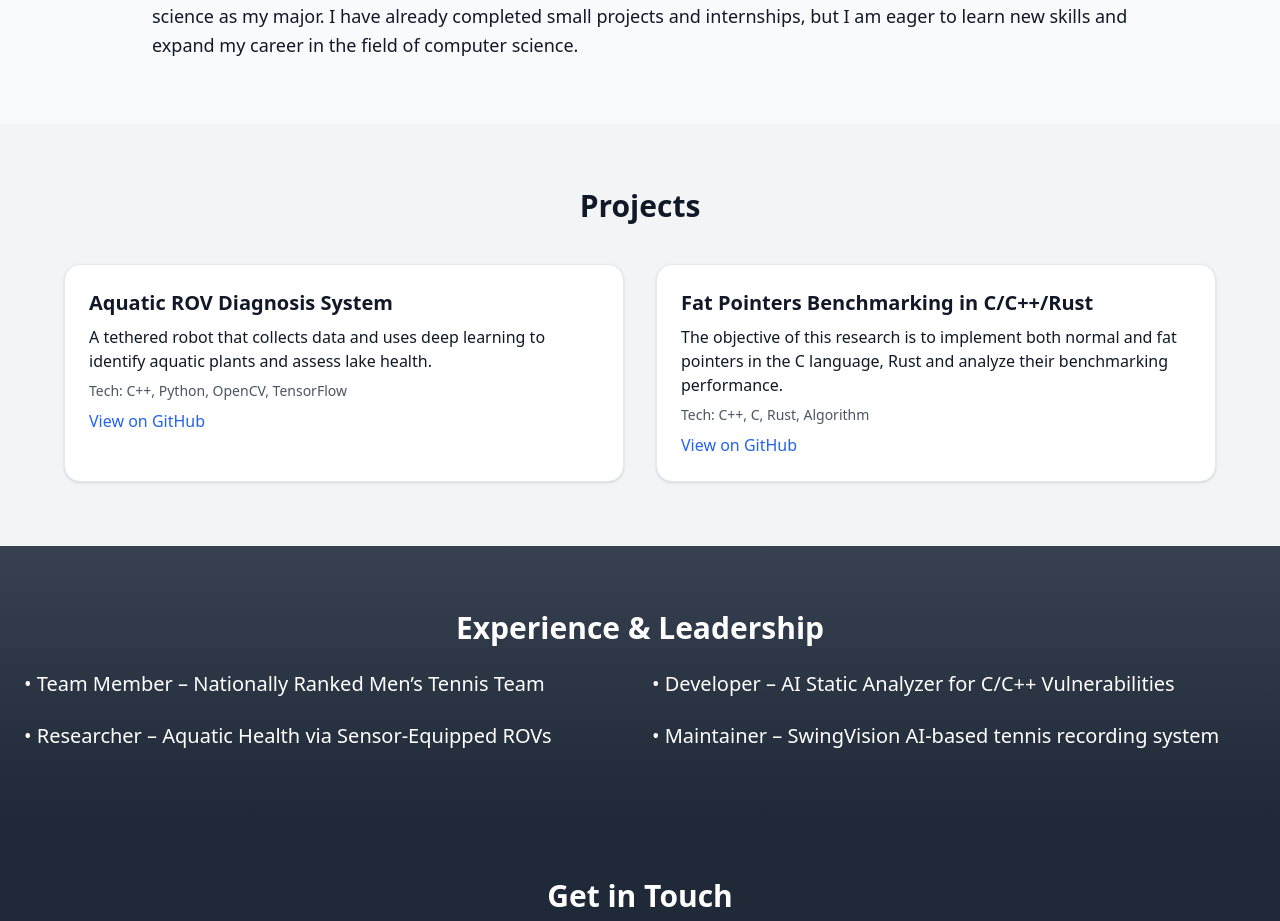
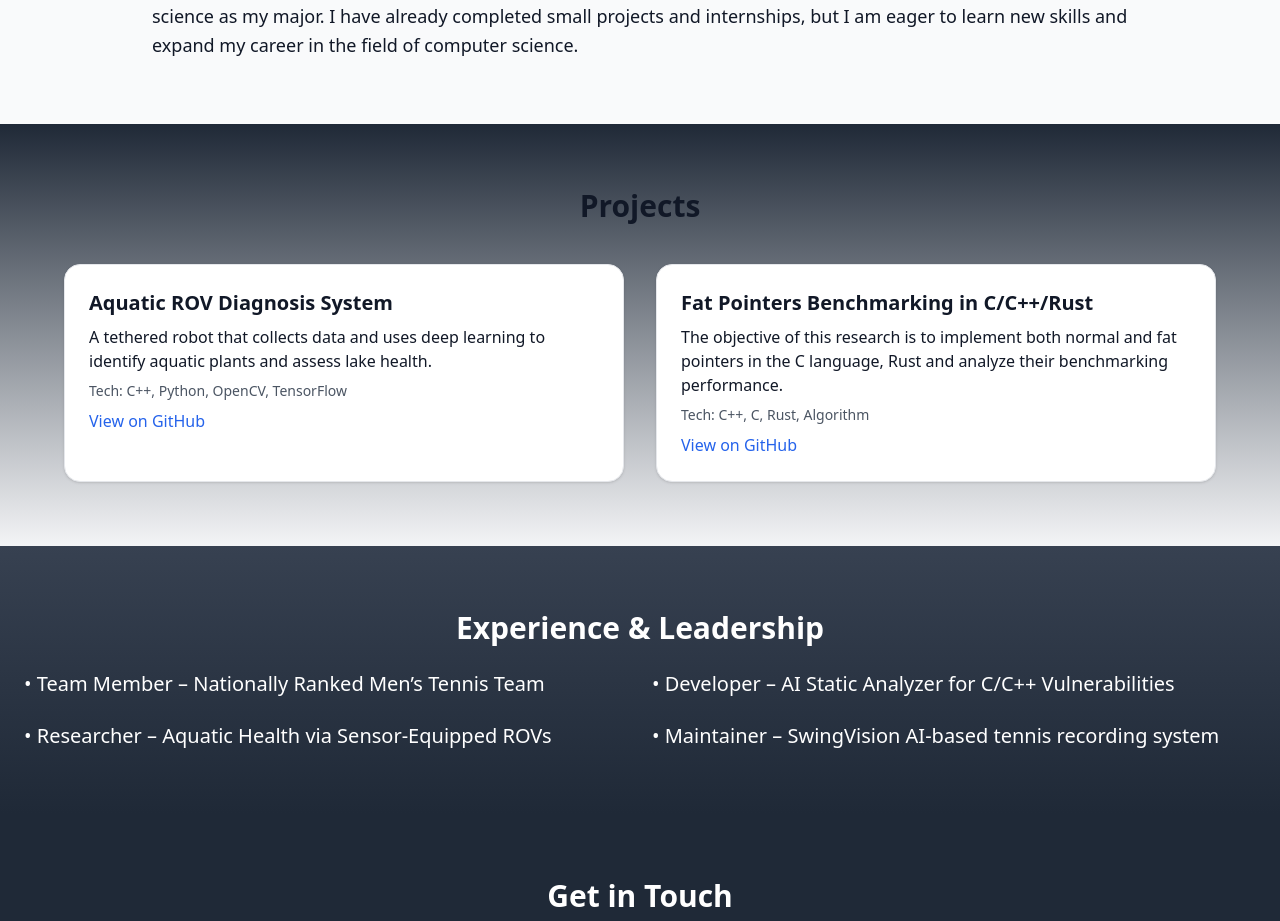
Before and after one commit to benedekaibas/Personal-Portfolio, a React (Vite) app: page / in a window 1280 px wide. Shown: the part 1010-1931 px from the top of the page. Built offline with nearby package versions, Linux system fonts and the light colour scheme.

Commit message:
refactored div sections

```diff
--- a/src/components/Projects.jsx
+++ b/src/components/Projects.jsx
@@ -3,13 +3,15 @@ import React from "react";
 const projects = [
   {
     title: "Aquatic ROV Diagnosis System",
-    description: "A tethered robot that collects data and uses deep learning to identify aquatic plants and assess lake health.",
+    description:
+      "A tethered robot that collects data and uses deep learning to identify aquatic plants and assess lake health.",
     tech: "C++, Python, OpenCV, TensorFlow",
     github: "https://github.com/Underwater-Robotic-System",
   },
   {
     title: "Fat Pointers Benchmarking in C/C++/Rust",
-    description: "The objective of this research is to implement both normal and fat pointers in the C language, Rust and analyze their benchmarking performance.",
+    description:
+      "The objective of this research is to implement both normal and fat pointers in the C language, Rust and analyze their benchmarking performance.",
     tech: "C++, C, Rust, Algorithm",
     github: "https://github.com/benedekaibas/Fat-Pointers-Benchmarking",
   },
@@ -17,8 +19,13 @@ const projects = [
 
 const Projects = () => {
   return (
-    <section id="projects" className="py-16 px-6 bg-gray-100">
-      <h3 className="text-3xl font-semibold mb-10 text-center">Projects</h3>
+    <section
+      id="projects"
+      className="py-16 px-6 bg-gradient-to-b from-gray-800 to-gray-100"
+    >
+      <h3 className="text-3xl font-semibold mb-10 text-center text-gray-900">
+        Projects
+      </h3>
       <div className="grid gap-8 md:grid-cols-2 max-w-6xl mx-auto">
         {projects.map((project, idx) => (
           <div
```
